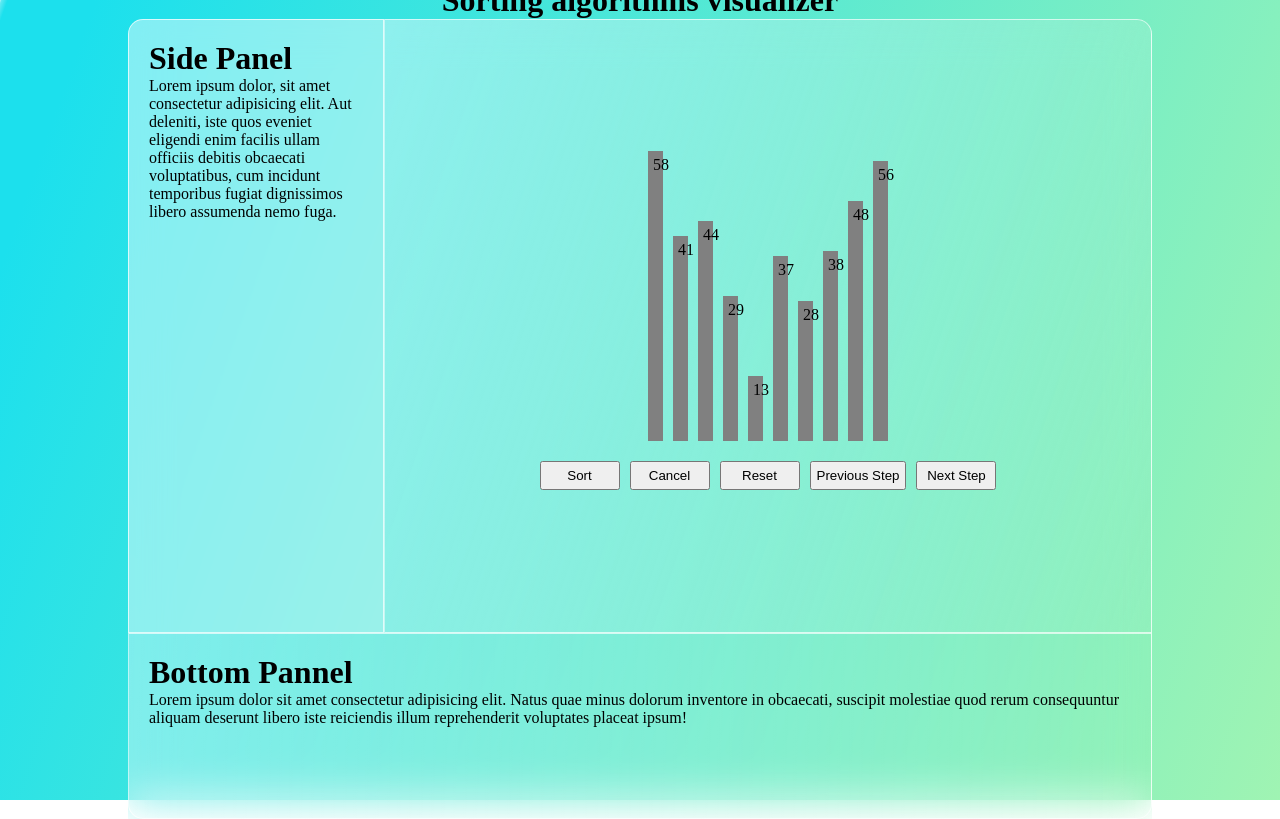
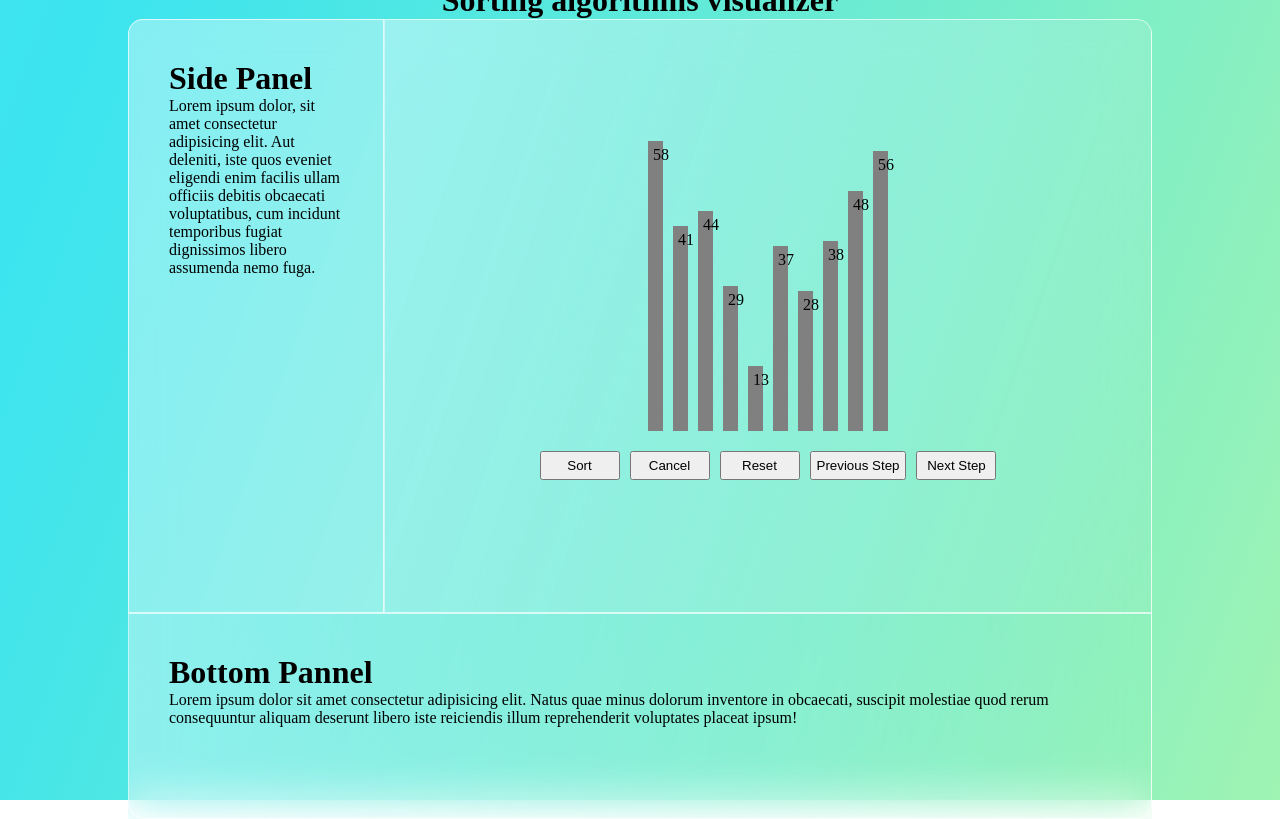
Before and after one commit to bkrmadtya/sorting-algorithm-visualizer, a React app: page / in a window 1280 px wide. Built offline with nearby package versions, Linux system fonts and the light colour scheme.

Commit message:
feat: updated background color

```diff
--- a/src/app.scss
+++ b/src/app.scss
@@ -20,9 +20,8 @@
 	align-items: center;
 	background: linear-gradient(
 		109.62deg,
-		rgba(255, 255, 255, 0.65) 0.02%,
-		rgba(255, 255, 255, 0.3) 0.1%,
-		rgba(255, 255, 255, 0) 0.5%
+		rgba(255, 255, 255, 0.15) 0.5%,
+		rgba(255, 255, 255, 0) 100%
 	);
 }
 
@@ -52,7 +51,7 @@
 		);
 		border: 1.5px solid rgba(255, 255, 255, 0.67);
 		border-radius: 0px 15px 0px 0px;
-		padding: 20px;
+		padding: 40px;
 
 		& > .barContainer {
 			height: 300px;
@@ -79,10 +78,10 @@
 
 	.sidePanel {
 		grid-area: side;
-		background: rgba(255, 255, 255, 0.44);
+		background: rgba(255, 255, 255, 0.363);
 		border: 1.5px solid rgba(255, 255, 255, 0.71);
 		border-radius: 15px 0px 0px 0px;
-		padding: 20px;
+		padding: 40px;
 	}
 
 	.bottomPanel {
@@ -94,6 +93,6 @@
 		);
 		border: 1.5px solid rgba(255, 255, 255, 0.67);
 		border-radius: 0px 0px 15px 15px;
-		padding: 20px;
+		padding: 40px;
 	}
 }
```
